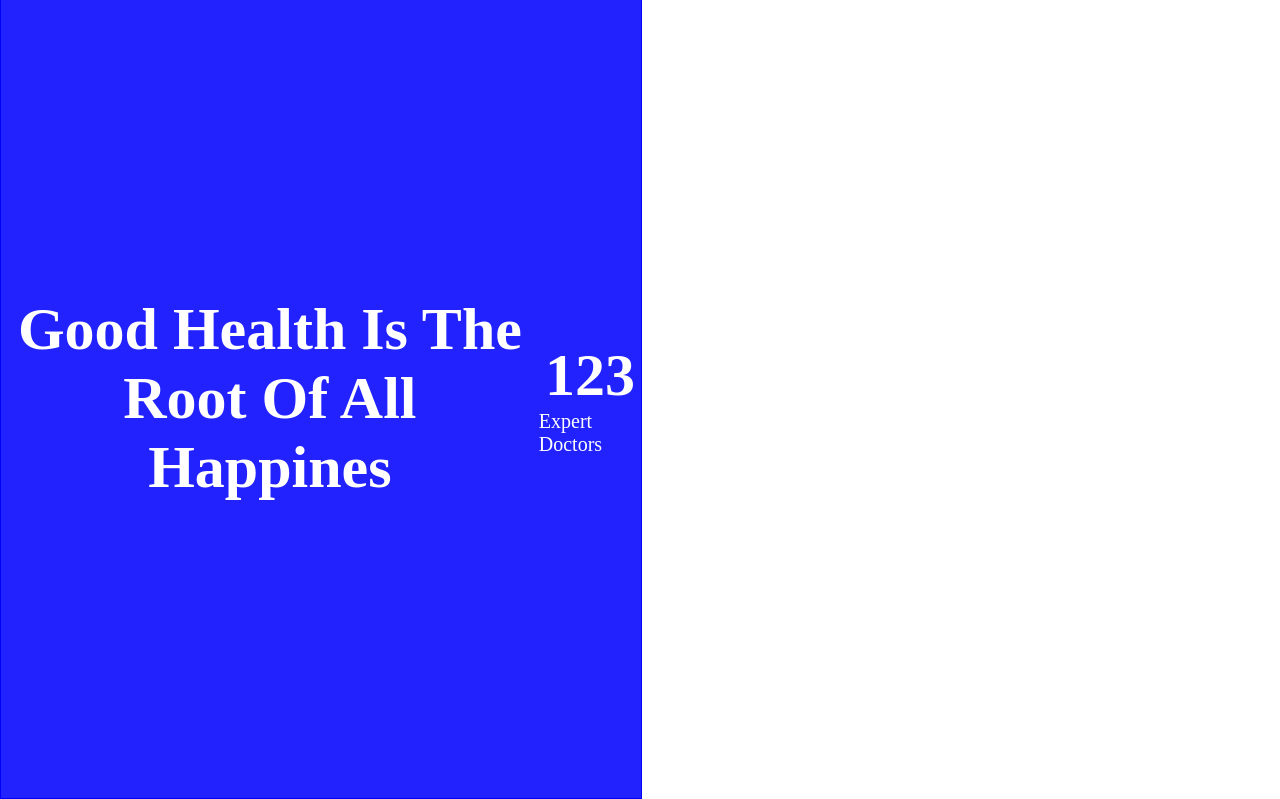
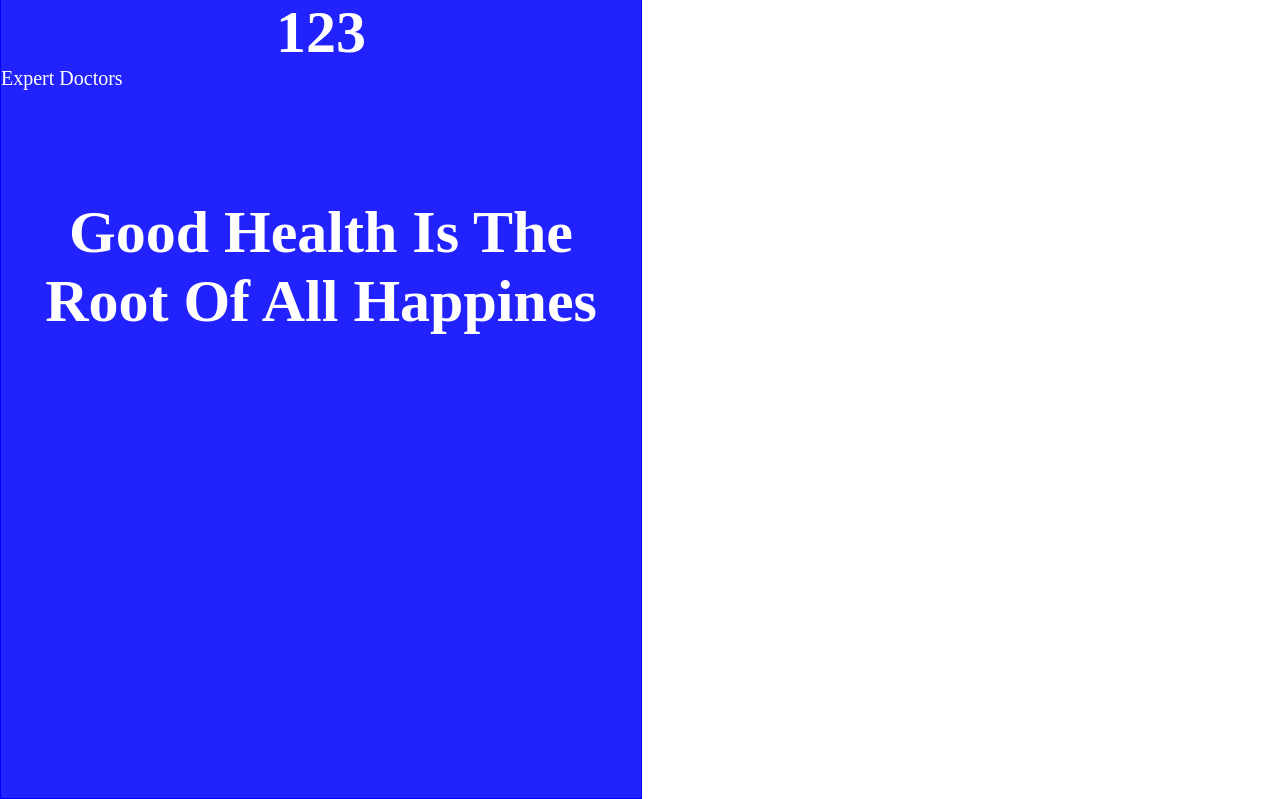
Before and after one commit to Arunprajapati-cmd/practice, a plain HTML site: page website.html in a window 1280 px wide. Shown: the part 78-877 px from the top of the page. Drawn offline with Linux system fonts and the light colour scheme.

Commit message:
modified

```diff
--- a/STYLE.css
+++ b/STYLE.css
@@ -55,9 +55,9 @@
     width: 50%;
     height: 100% ;
     background-color: rgb(34, 34, 255);
-    display: flex;
-    justify-content: center;
     align-items: center;
+    position: absolute;
+
 }
 .box h1{
     color: white;
@@ -66,9 +66,13 @@
 }
 .box .main{
     width: 100%;
+    height: 100px;
+    position: absolute;
+    top: 200px;
 }
 .doctors .first{
     color: white;
     font-size: 20px;
     align-items: center;
+    position: absolute\;
 }
--- a/website.html
+++ b/website.html
@@ -30,7 +30,7 @@
         <section id="Homepage">
             <div class="box">
                <div class="main"> <b><h1>Good Health Is The </h1>
-                    <h1> Root Of All Happines </h1></b>
+                    <h1> Root Of All Happines </h1></b><br>
                </div>
                     <div class="doctors">
                         <div class="first">
```
